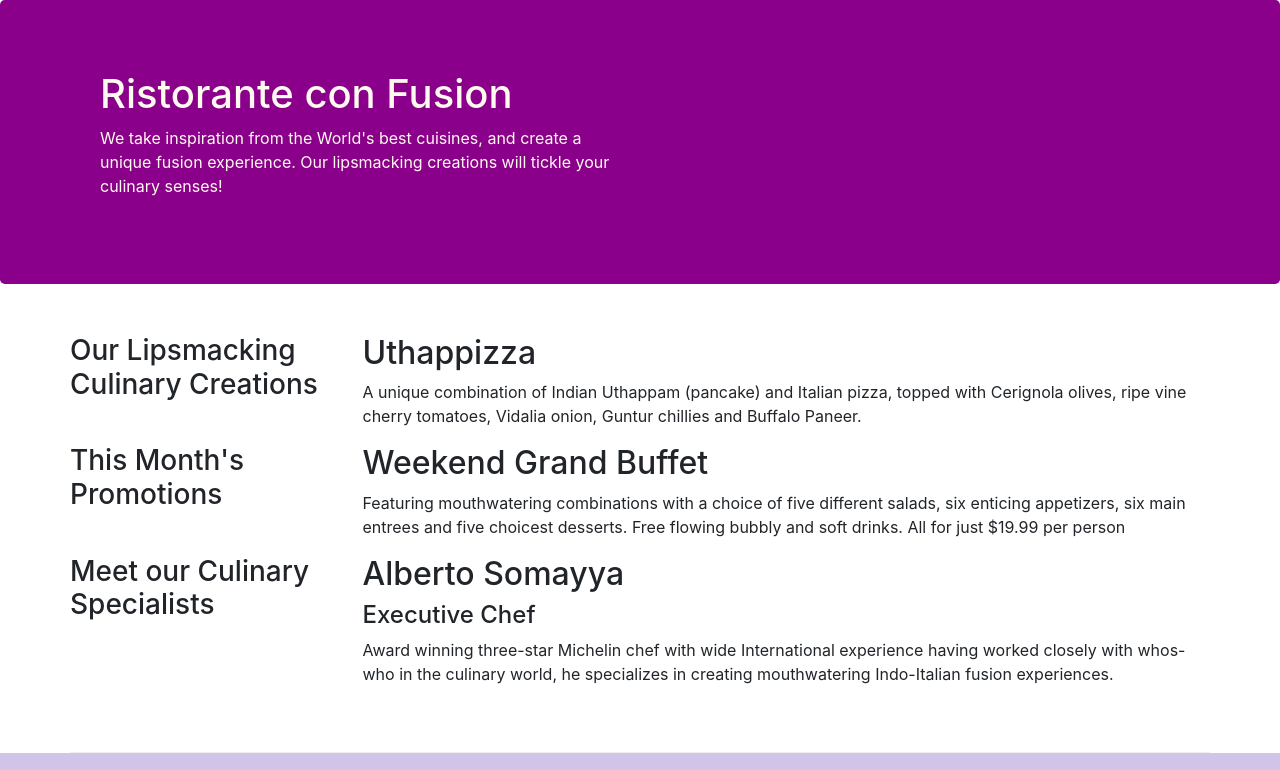
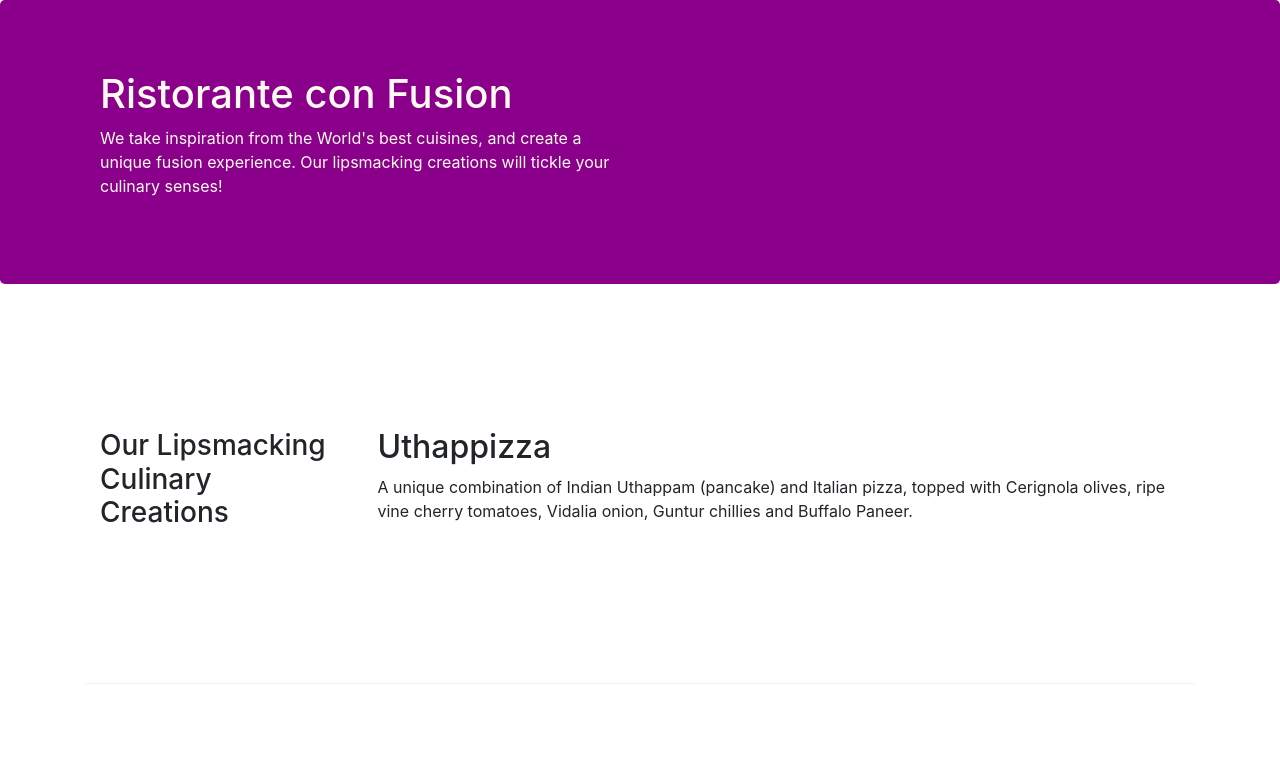
Before and after one commit to SaadKhan26/bootstrapProject, a website: page index.html in a window 1280 px wide. Shown: the top 770 px of the page. Drawn offline with nearby package versions, Linux system fonts and the light colour scheme.

Commit message:
Grid last commit

```diff
--- a/index.html
+++ b/index.html
@@ -27,8 +27,8 @@
         </div>
     </header>
 
-    <div class = "container row-content align-items-center">
-        <div class = "row">
+    <div class = "container">
+        <div class = "row row-content align-items-center">
             <div class = "col-12 col-sm-4 col-md-3">
                 <h3>Our Lipsmacking Culinary Creations</h3>
             </div>
@@ -39,7 +39,7 @@
         </div>
 
 
-        <div class = "row">
+        <div class = "row row-content align-items-center">
             <div class = "col-12 col-sm-4 col-md-3">
                 <h3>This Month's Promotions</h3>
             </div>
@@ -49,7 +49,7 @@
             </div>
         </div>
 
-        <div class = "row">
+        <div class = "row row-content align-items-center">
             <div  class = "col-12 col-sm-4 col-md-3">
                 <h3>Meet our Culinary Specialists</h3>
             </div>
```
